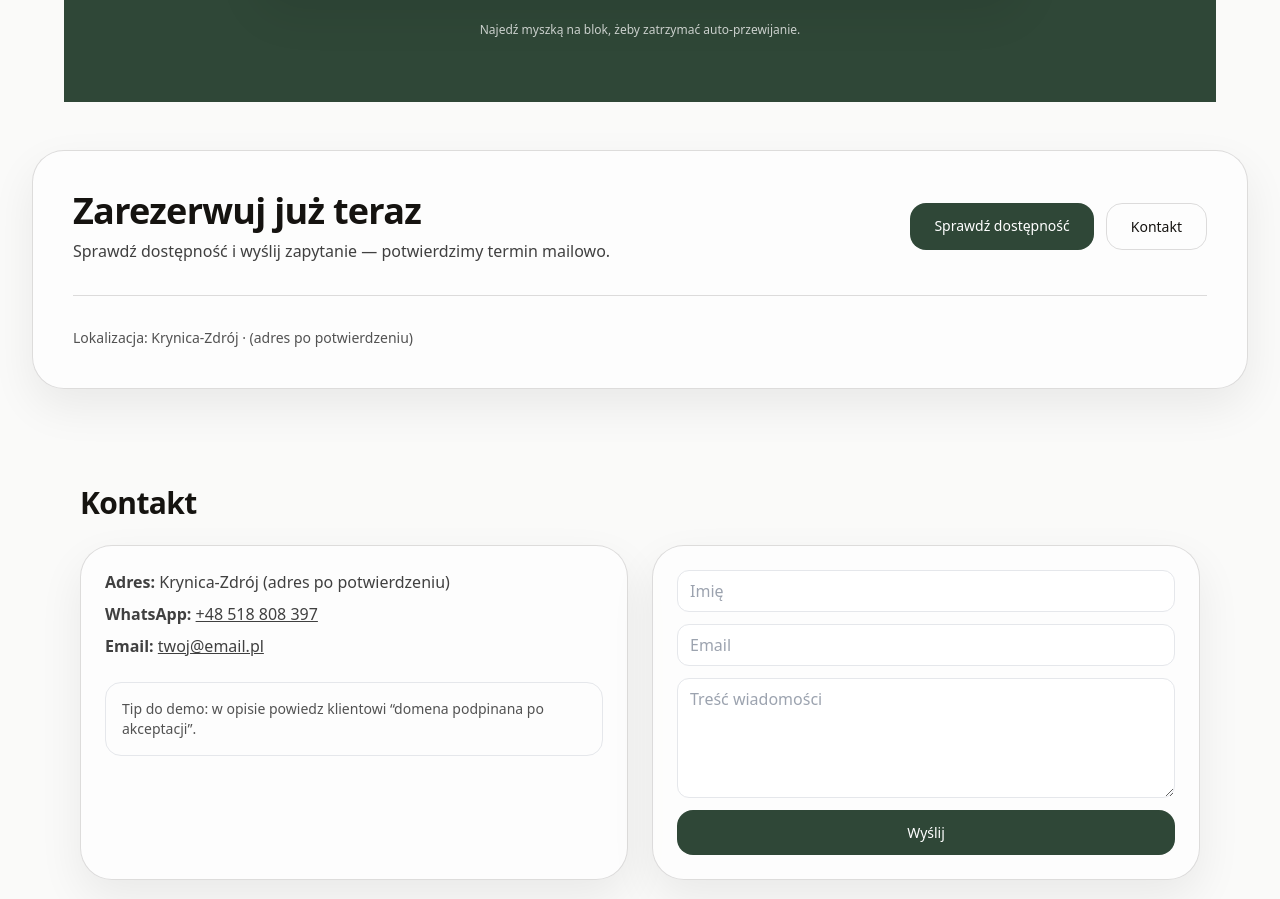
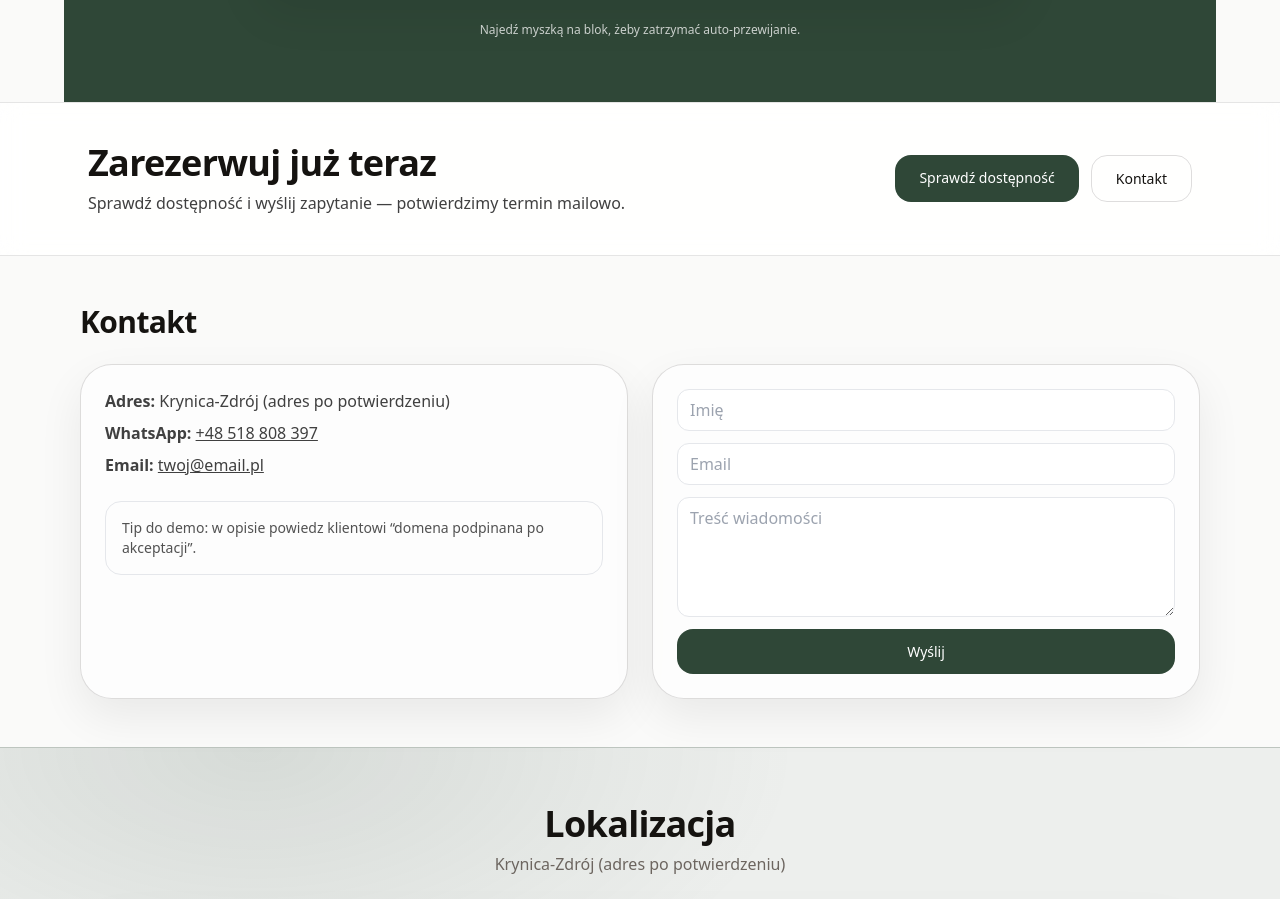
Before and after one commit to kulawikola2005-a11y/demolochowka, a Next.js app: page / in a window 1280 px wide. Shown: the part 2888-3787 px from the top of the page. Built offline with nearby package versions, Linux system fonts and the light colour scheme.

Commit message:
CTA: full-width stripe

```diff
--- a/src/components/sections/CTASection.tsx
+++ b/src/components/sections/CTASection.tsx
@@ -2,11 +2,11 @@ import Link from "next/link";
 
 export default function CTASection() {
   return (
-    <section className="w-full py-12">
-      {/* pełna szerokość "paska" */}
-      <div className="w-full px-3 sm:px-6 lg:px-8">
-        {/* duża karta na całą szerokość viewportu (z paddingiem) */}
-        <div className="card-soft w-full p-7 sm:p-9 md:p-10">
+    <section className="w-full">
+      {/* pasek na całą szerokość */}
+      <div className="w-full bg-white/85 backdrop-blur-md border-y border-black/10">
+        {/* treść w środku, ładnie wyśrodkowana */}
+        <div className="mx-auto max-w-6xl px-4 sm:px-6 py-10">
           <div className="grid gap-6 md:grid-cols-2 md:items-center">
             <div>
               <h2 className="section-title">Zarezerwuj już teraz</h2>
@@ -24,12 +24,6 @@ export default function CTASection() {
               </a>
             </div>
           </div>
-
-          <div className="divider my-8" />
-
-          <p className="text-sm text-neutral-600">
-            Lokalizacja: Krynica-Zdrój · (adres po potwierdzeniu)
-          </p>
         </div>
       </div>
     </section>
```
